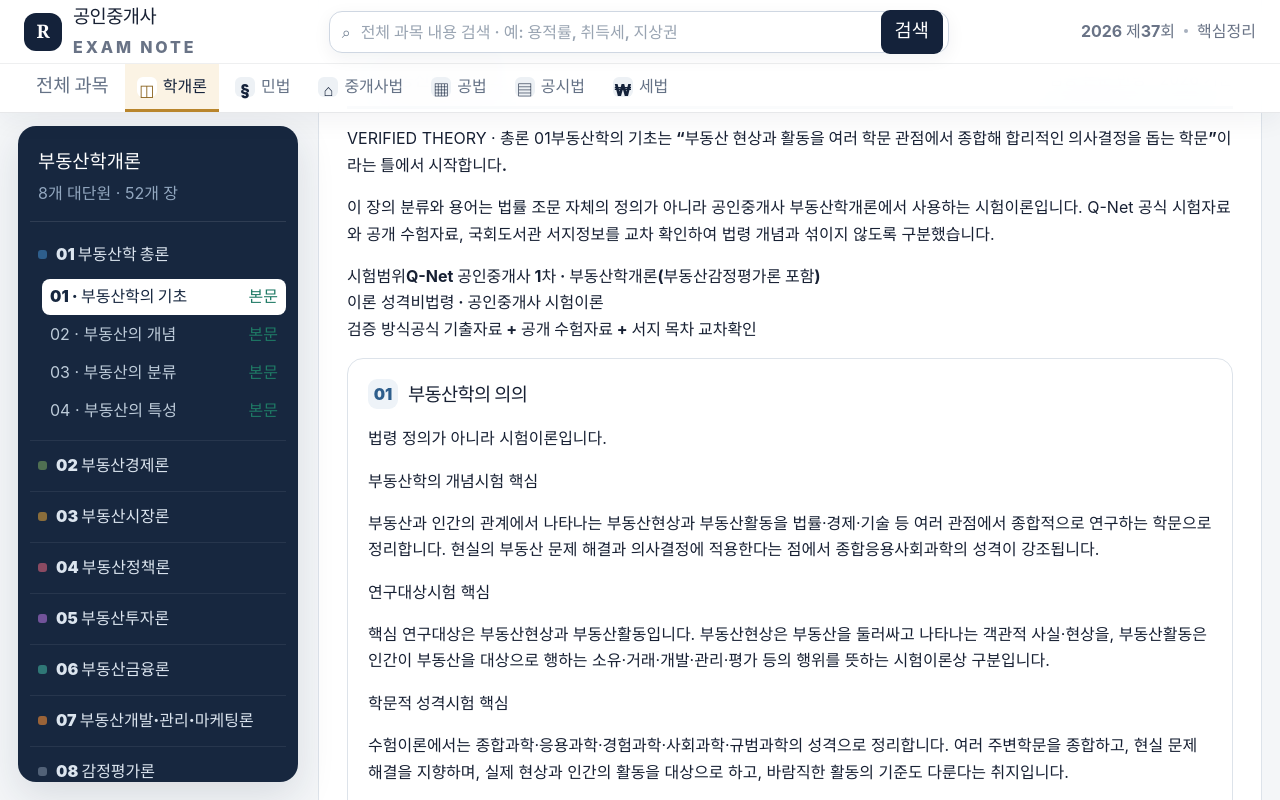
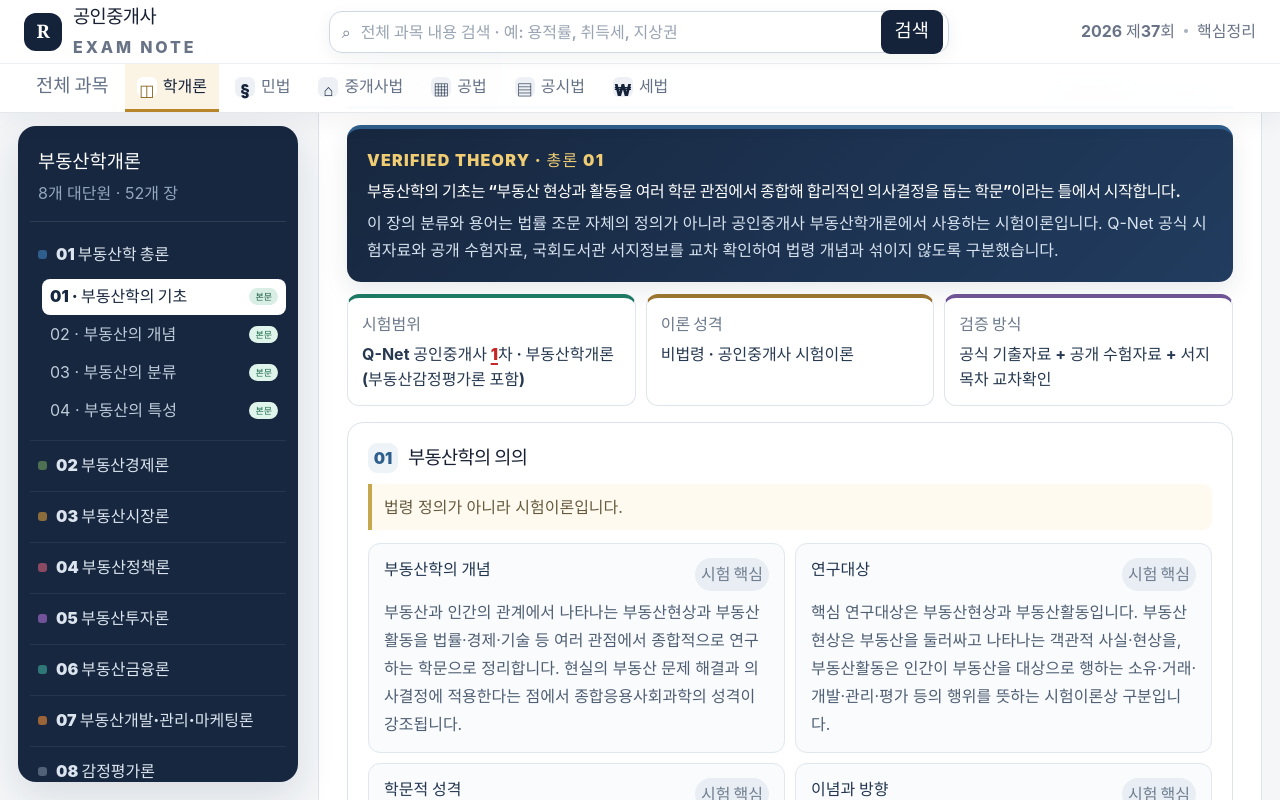
Before and after one commit to parkminhyun0/realtor-exam, a React (Vite) app: page / in a window 1280 px wide. Both pictures are taken after a click on the button 341 px from the left and 882 px from the top of the page. Shown: the part 482-1282 px from the top of the page. Built offline with nearby package versions, Linux system fonts and the light colour scheme.

Commit message:
style: add verified theory study panels

```diff
--- a/src/real-estate-theory.css
+++ b/src/real-estate-theory.css
@@ -26,6 +26,21 @@
   line-height: 1.45;
 }
 
+.theory-nav__ready {
+  flex: 0 0 auto;
+  padding: 2px 6px;
+  border-radius: 999px;
+  background: #dff4ea;
+  color: #176849 !important;
+  font-size: 9px !important;
+  font-weight: 900;
+}
+
+.theory-nav li button.active .theory-nav__ready {
+  background: #d9eee5;
+  color: #145c42 !important;
+}
+
 .theory-content {
   min-height: 660px;
 }
@@ -34,7 +49,18 @@
   margin-bottom: 18px;
 }
 
-.theory-toc-intro {
+.theory-exam-number {
+  color: #c62828 !important;
+  font-weight: 900 !important;
+  text-decoration-line: underline;
+  text-decoration-color: #c62828;
+  text-decoration-thickness: 2px;
+  text-underline-offset: 3px;
+  text-decoration-skip-ink: auto;
+}
+
+.theory-toc-intro,
+.theory-study-intro {
   padding: 18px 20px;
   border-radius: 14px;
   background: linear-gradient(135deg, #17273f, #213c5f);
@@ -42,7 +68,12 @@
   box-shadow: 0 8px 24px rgba(23, 39, 63, .1);
 }
 
-.theory-toc-intro > span {
+.theory-study-intro {
+  border-top: 4px solid var(--chapter-color, #2e5e8c);
+}
+
+.theory-toc-intro > span,
+.theory-study-intro > span {
   display: block;
   color: #f0cd72;
   font-size: 10px;
@@ -50,18 +81,62 @@
   letter-spacing: .08em;
 }
 
-.theory-toc-intro > strong {
+.theory-toc-intro > strong,
+.theory-study-intro > strong {
   display: block;
   margin-top: 5px;
   font-size: 14pt;
+  line-height: 1.55;
   letter-spacing: -.025em;
 }
 
-.theory-toc-intro > p {
+.theory-toc-intro > p,
+.theory-study-intro > p {
   margin: 6px 0 0;
   color: #d7e2ef;
   font-size: 12pt;
   line-height: 1.7;
+}
+
+.theory-study-intro .theory-exam-number {
+  color: #ff7979 !important;
+  text-decoration-color: #ff7979;
+}
+
+.theory-verification {
+  display: grid;
+  grid-template-columns: repeat(3, minmax(0, 1fr));
+  gap: 10px;
+  margin-top: 12px;
+}
+
+.theory-verification__item {
+  min-width: 0;
+  padding: 13px 14px;
+  border: 1px solid #dfe5ec;
+  border-top: 4px solid #6d7f91;
+  border-radius: 12px;
+  background: #fff;
+}
+
+.theory-verification__item--law { border-top-color: #2e5e8c; }
+.theory-verification__item--official { border-top-color: #1f7a65; }
+.theory-verification__item--theory { border-top-color: #9a7431; }
+.theory-verification__item--checked { border-top-color: #6e5494; }
+
+.theory-verification__item > span {
+  display: block;
+  color: #6c798a;
+  font-size: 10px;
+  font-weight: 900;
+}
+
+.theory-verification__item > strong {
+  display: block;
+  margin-top: 5px;
+  color: #263950;
+  font-size: 12pt;
+  line-height: 1.55;
 }
 
 .theory-section-list {
@@ -136,6 +211,242 @@
   line-height: 1.7;
 }
 
+.theory-study-block__note {
+  margin: -3px 0 13px;
+  padding: 10px 12px;
+  border-left: 4px solid #c7a650;
+  border-radius: 0 9px 9px 0;
+  background: #fffaf0;
+  color: #665a3d;
+  font-size: 12pt;
+  line-height: 1.65;
+}
+
+.theory-detail-grid {
+  display: grid;
+  grid-template-columns: repeat(2, minmax(0, 1fr));
+  gap: 10px;
+}
+
+.theory-detail-card {
+  min-width: 0;
+  padding: 14px 15px;
+  border: 1px solid #e1e7ee;
+  border-radius: 12px;
+  background: #f9fbfd;
+}
+
+.theory-detail-card__label {
+  display: flex;
+  align-items: flex-start;
+  justify-content: space-between;
+  gap: 10px;
+  margin-bottom: 7px;
+}
+
+.theory-detail-card__label strong {
+  color: #22364f;
+  font-size: 14pt;
+  line-height: 1.45;
+}
+
+.theory-detail-card__label > span {
+  flex: 0 0 auto;
+  padding: 3px 6px;
+  border-radius: 999px;
+  background: #e9eef4;
+  color: #6f7e90;
+  font-size: 9px;
+  font-weight: 900;
+}
+
+.theory-detail-card > p {
+  margin: 0;
+  color: #4f5f73;
+  font-size: 12pt;
+  line-height: 1.75;
+}
+
+.theory-study-table {
+  font-size: 12pt;
+}
+
+.theory-study-table th,
+.theory-study-table td {
+  line-height: 1.6;
+}
+
+.theory-key-list__items {
+  display: grid;
+  grid-template-columns: repeat(4, minmax(0, 1fr));
+  gap: 7px;
+}
+
+.theory-key-list__items > span {
+  min-height: 40px;
+  display: flex;
+  align-items: center;
+  gap: 7px;
+  padding: 8px 10px;
+  border: 1px solid #dde4eb;
+  border-radius: 10px;
+  background: #f8fafc;
+  color: #405166;
+  font-size: 12pt;
+  font-weight: 800;
+}
+
+.theory-key-list__items > span b {
+  color: #8b6a20;
+  font-size: 10px;
+}
+
+.theory-trap-memory .trap-card,
+.theory-trap-memory .memory-card {
+  font-size: 12pt;
+}
+
+.theory-trap-memory .trap-card li,
+.theory-trap-memory .memory-card p {
+  font-size: 12pt;
+}
+
+.theory-trap-memory .memory-card strong {
+  font-size: 14pt;
+}
+
+.theory-sources {
+  margin-top: 18px;
+  padding: 18px;
+  border: 1px solid #d8e0e8;
+  border-radius: 15px;
+  background: #f8fafc;
+}
+
+.theory-sources__heading {
+  display: grid;
+  grid-template-columns: minmax(190px, .6fr) minmax(0, 1.4fr);
+  gap: 18px;
+  align-items: end;
+  padding-bottom: 12px;
+  margin-bottom: 10px;
+  border-bottom: 1px solid #dfe5eb;
+}
+
+.theory-sources__heading span {
+  display: block;
+  color: #8c722d;
+  font-size: 10px;
+  font-weight: 900;
+  letter-spacing: .08em;
+}
+
+.theory-sources__heading h3 {
+  margin: 3px 0 0;
+  color: #263950;
+  font-size: 14pt;
+}
+
+.theory-sources__heading p {
+  margin: 0;
+  color: #667588;
+  font-size: 12pt;
+  line-height: 1.65;
+}
+
+.theory-sources__list {
+  display: grid;
+  gap: 8px;
+}
+
+.theory-sources__list > a {
+  min-height: 58px;
+  display: grid;
+  grid-template-columns: max-content minmax(0, 1fr) max-content;
+  gap: 10px;
+  align-items: center;
+  padding: 10px 12px;
+  border: 1px solid #dde5ed;
+  border-radius: 11px;
+  background: #fff;
+  color: inherit;
+  text-decoration: none;
+}
+
+.theory-sources__list > a:hover {
+  border-color: #aebdca;
+  box-shadow: 0 5px 16px rgba(36, 52, 76, .06);
+}
+
+.theory-sources__list > a > span:nth-child(2) {
+  min-width: 0;
+}
+
+.theory-sources__list strong {
+  display: block;
+  color: #2a3d55;
+  font-size: 12pt;
+}
+
+.theory-sources__list small {
+  display: block;
+  margin-top: 2px;
+  color: #728094;
+  font-size: 10pt;
+  line-height: 1.55;
+}
+
+.theory-sources__list > a > b {
+  color: #75879a;
+  font-size: 14pt;
+}
+
+.theory-source-type {
+  min-width: 42px;
+  display: inline-flex;
+  align-items: center;
+  justify-content: center;
+  padding: 5px 7px;
+  border-radius: 8px;
+  font-size: 9px;
+  font-weight: 900;
+}
+
+.theory-source-type--law {
+  background: #e6eef8;
+  color: #24517e;
+}
+
+.theory-source-type--official {
+  background: #e2f2ec;
+  color: #176849;
+}
+
+.theory-source-type--reference {
+  background: #f5edd8;
+  color: #80631f;
+}
+
+.theory-source-caution {
+  margin-top: 10px;
+  padding: 11px 13px;
+  border: 1px dashed #c7b77e;
+  border-radius: 10px;
+  background: #fffaf0;
+}
+
+.theory-source-caution b {
+  color: #725a1a;
+  font-size: 12pt;
+}
+
+.theory-source-caution p {
+  margin: 4px 0 0;
+  color: #6d6245;
+  font-size: 12pt;
+  line-height: 1.65;
+}
+
 .theory-next-step {
   margin-top: 18px;
   padding: 16px 18px;
@@ -179,6 +490,10 @@
   .theory-topic-list {
     columns: 1;
   }
+
+  .theory-key-list__items {
+    grid-template-columns: repeat(3, minmax(0, 1fr));
+  }
 }
 
 @media (max-width: 980px) {
@@ -190,6 +505,11 @@
     position: static;
     max-height: none;
   }
+
+  .theory-verification,
+  .theory-detail-grid {
+    grid-template-columns: 1fr;
+  }
 }
 
 @media (max-width: 700px) {
@@ -197,7 +517,8 @@
     min-height: 44px;
   }
 
-  .theory-toc-intro {
+  .theory-toc-intro,
+  .theory-study-intro {
     padding: 16px;
   }
 
@@ -205,8 +526,30 @@
     padding: 9px 12px 13px 40px;
   }
 
-  .theory-next-step {
+  .theory-next-step,
+  .theory-sources__heading {
     grid-template-columns: 1fr;
     gap: 8px;
   }
+
+  .theory-key-list__items {
+    grid-template-columns: repeat(2, minmax(0, 1fr));
+  }
+
+  .theory-sources {
+    padding: 14px;
+  }
+
+  .theory-sources__list > a {
+    grid-template-columns: max-content minmax(0, 1fr);
+  }
+
+  .theory-sources__list > a > b {
+    display: none;
+  }
+
+  .theory-detail-card__label {
+    flex-direction: column;
+    gap: 5px;
+  }
 }
```
